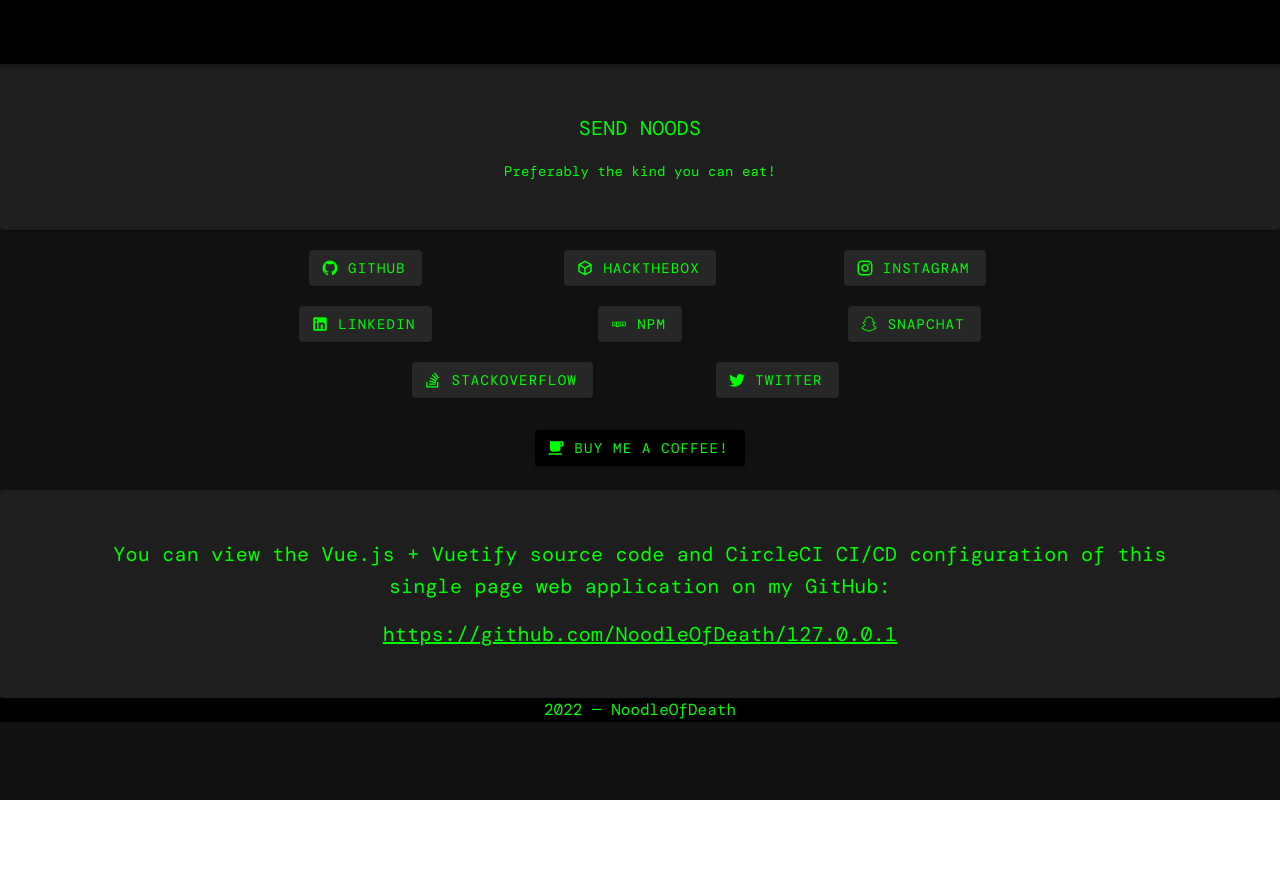
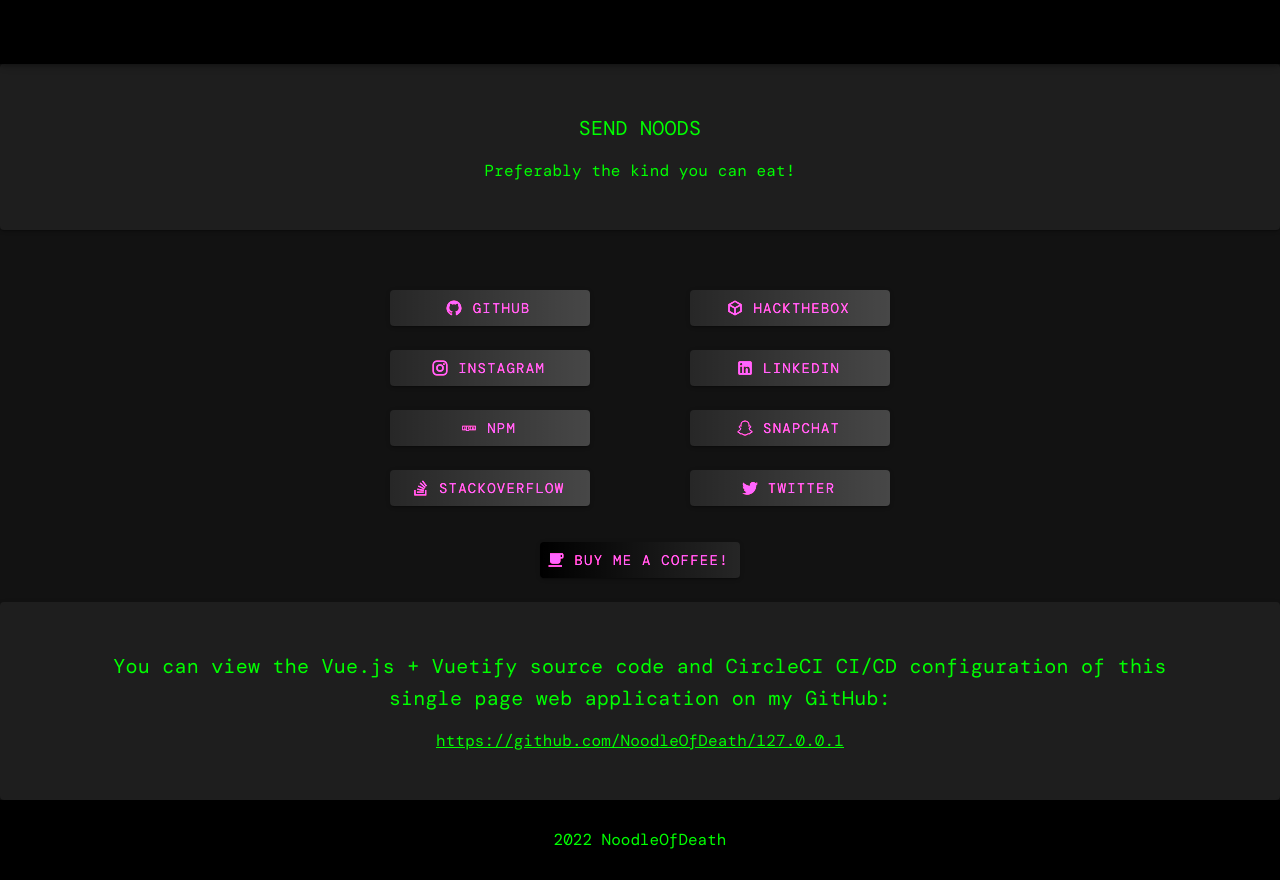
Before and after one commit to NoodleOfDeath/localhost-vue, a Vue app: page / in a window 1280 px wide. Before the commit the page ends 800 px from the top, so only its background shows below. Built offline with nearby package versions, Linux system fonts and the light colour scheme.

Commit message:
feat: minor animations

```diff
--- a/package.json
+++ b/package.json
@@ -15,6 +15,7 @@
     "vuetify": "^2.6.0"
   },
   "devDependencies": {
+    "@types/node": "^17.0.24",
     "@vue/cli-plugin-babel": "~4.5.13",
     "@vue/cli-plugin-typescript": "~4.5.13",
     "@vue/cli-service": "~4.5.13",
--- a/src/App.vue
+++ b/src/App.vue
@@ -7,8 +7,23 @@
           <Header />
         </v-col>
       </v-row>
-      <v-row id="subcontent-container" class="mt-8">
-        <SocialReferences :references="references" />
+      <v-row id="subcontent-container" class="mt-12">
+        <v-col
+          v-for="(ref, i) in references"
+          :key="i"
+          cols="12"
+          xs="12"
+          sm="6"
+          md="6"
+          lg="6"
+        >
+          <SocialReference
+            :icon="ref.icon"
+            :label="ref.label"
+            :link="ref.link"
+            :graphic="ref.graphic"
+          />
+        </v-col>
       </v-row>
       <v-row>
         <v-col class="d-flex justify-center">
@@ -32,7 +47,7 @@
 import Vue from "vue";
 import AppBar from "./components/AppBar.vue";
 import Header from "./components/Header.vue";
-import SocialReferences from "./components/SocialReferences.vue";
+import SocialReference from "./components/SocialReference.vue";
 import RepoMessage from "./components/RepoMessage.vue";
 import Footer from "./components/Footer.vue";
 import {
@@ -53,7 +68,7 @@
   components: {
     AppBar,
     Header,
-    SocialReferences,
+    SocialReference,
     RepoMessage,
     Footer,
   },
@@ -127,6 +142,22 @@
   width: 100%;
 }
 
+.v-application,
+.v-main,
+.v-card {
+  background-image: -webkit-radial-gradient(
+    center top,
+    circle farthest-corner,
+    var(-v-background-base, #000) 0%,
+    var(--v-backround-base-lighten1, #eee) 100%
+  ) !important;
+  background-image: radial-gradient(
+    circle farthest-corner at center top,
+    var(-v-background-base, #000) 0%,
+    var(--v-backround-base-lighten1, #eee) 100%
+  ) !important;
+}
+
 a,
 .v-application,
 .v-main,
@@ -139,28 +170,64 @@
 }
 
 #subcontent-container {
-  max-width: 800px;
+  max-width: 600px;
   margin: auto;
+}
+
+.v-main,
+.v-card {
+  text-align: center;
+  justify-content: center;
 }
 
 .v-main {
   min-height: 600px;
   width: 100vw;
   display: flex;
-  text-align: center;
-  justify-content: center;
 }
 
 .v-card {
   padding: 2rem 4rem;
-  text-align: center;
-  justify-content: center;
   border-radius: 4px;
   width: 100%;
 }
 
-.v-card > .v-card__title {
+.v-card > .v-card__title,
+.v-card > .v-card__text {
   word-break: normal;
   justify-content: center;
 }
+
+.v-card > .v-card__text {
+  font-size: 1em;
+}
+
+button.v-btn {
+  max-width: 200px;
+  width: 100%;
+  animation: hue-rotate 10s linear infinite;
+  background: linear-gradient(to left, rgba(255, 255, 255, 0.15), transparent);
+}
+
+button.v-btn::before,
+button.v-btn::after {
+  background: #ff1f71;
+  box-shadow: 0 0 5px #ff1f71, 0 0 15px #ff1f71, 0 0 30px #ff1f71,
+    0 0 60px #ff1f71;
+}
+
+@keyframes hue-rotate {
+  from {
+    -webkit-filter: hue-rotate(0);
+    -moz-filter: hue-rotate(0);
+    -ms-filter: hue-rotate(0);
+    filter: hue-rotate(0);
+  }
+  to {
+    -webkit-filter: hue-rotate(360deg);
+    -moz-filter: hue-rotate(360deg);
+    -ms-filter: hue-rotate(360deg);
+    filter: hue-rotate(360deg);
+  }
+}
 </style>
--- a/src/components/AppBar.vue
+++ b/src/components/AppBar.vue
@@ -11,9 +11,5 @@
 import Vue from "vue";
 export default Vue.extend({
   name: "AppBar",
-  components: {},
-  data() {
-    return {};
-  },
 });
 </script>
--- a/src/components/Footer.vue
+++ b/src/components/Footer.vue
@@ -1,7 +1,7 @@
 <template>
-  <v-footer padless color="primary">
-    <v-row class="d-flex justify-center" no-gutters>
-      {{ new Date().getFullYear() }} — NoodleOfDeath
+  <v-footer color="primary" class="pa-10">
+    <v-row class="d-flex justify-center">
+      {{ new Date().getFullYear() }} NoodleOfDeath
     </v-row>
   </v-footer>
 </template>
@@ -10,9 +10,5 @@
 import Vue from "vue";
 export default Vue.extend({
   name: "Footer",
-  components: {},
-  data() {
-    return {};
-  },
 });
 </script>
--- a/src/components/Header.vue
+++ b/src/components/Header.vue
@@ -1,8 +1,6 @@
 <template>
   <v-card>
-    <v-card-title class="d-flex justify-center">
-      SEND NOODS
-    </v-card-title>
+    <v-card-title class="d-flex justify-center"> SEND NOODS </v-card-title>
     <v-card-text class="d-flex justify-center">
       Preferably the kind you can eat!
     </v-card-text>
@@ -13,9 +11,5 @@
 import Vue from "vue";
 export default Vue.extend({
   name: "Header",
-  components: {},
-  data() {
-    return {};
-  },
 });
 </script>
--- a/src/components/RepoMessage.vue
+++ b/src/components/RepoMessage.vue
@@ -4,7 +4,7 @@
       >You can view the Vue.js + Vuetify source code and CircleCI CI/CD
       configuration of this single page web application on my
       GitHub:</v-card-title
-    ><v-card-text class="text-h6"
+    ><v-card-text
       ><a :href="`https://github.com/${user}/${repo}`" target="_blank">{{
         `https://github.com/${user}/${repo}`
       }}</a></v-card-text
@@ -21,7 +21,6 @@
  */
 export default Vue.extend({
   name: "RepoMessage",
-  components: {},
   props: {
     user: {
       type: String,
--- a/src/components/SocialReference.vue
+++ b/src/components/SocialReference.vue
@@ -1,8 +1,7 @@
 <template>
-  <v-row class="d-flex justify-center">
   <v-menu top :close-on-click="true">
     <template v-slot:activator="{ on, attrs }">
-        <v-btn @click="open" v-bind="attrs" v-on="on">
+      <v-btn @click="open" class="btn-slice" v-bind="attrs" v-on="on">
         <v-icon :left="label !== null && label !== undefined" v-if="icon">{{
           icon
         }}</v-icon>
@@ -13,7 +12,6 @@
       ><img :src="graphic" width="150" class="pa-5" />
     </v-row>
   </v-menu>
-  </v-row>
 </template>
 
 <script lang="ts">
--- a/src/components/SocialReferences.vue
+++ /dev/null
@@ -1,43 +0,0 @@
-<template>
-  <v-row id="references" class="d-flex justify-center">
-    <v-col
-      v-for="(ref, i) in references"
-      :key="i"
-      cols="12"
-      xs="12"
-      sm="6"
-      md="6"
-      lg="4"
-      class="mb-5"
-    >
-      <SocialReference
-        :icon="ref.icon"
-        :label="ref.label"
-        :link="ref.link"
-        :graphic="ref.graphic"
-      />
-    </v-col>
-  </v-row>
-</template>
-
-<script lang="ts">
-import Vue from "vue";
-import SocialReference from "./SocialReference.vue";
-
-export default Vue.extend({
-  name: "SocialReferences",
-  components: {
-    SocialReference,
-  },
-  props: {
-    references: {
-      type: Array,
-      required: false,
-      default: () => [],
-    },
-  },
-  data() {
-    return {};
-  },
-});
-</script>
--- /dev/null
+++ b/src/custom.d.ts
@@ -0,0 +1,6 @@
+import { VueConstructor } from "vue";
+
+export declare module "*.svg" {
+  const content: VueConstructor<Vue>;
+  export default content;
+}
--- a/src/plugins/vuetify.ts
+++ b/src/plugins/vuetify.ts
@@ -16,5 +16,9 @@
         accent: "#3f3f3f",
       },
     },
+    options: {
+      customProperties: true,
+      variations: true,
+    },
   },
 });
```
Also changed, not shown: tsconfig.json (+7 -16 lines), 1 other file (tests, documents, lock files or other folders). Lines whose indentation alone changed are shown as unchanged.
